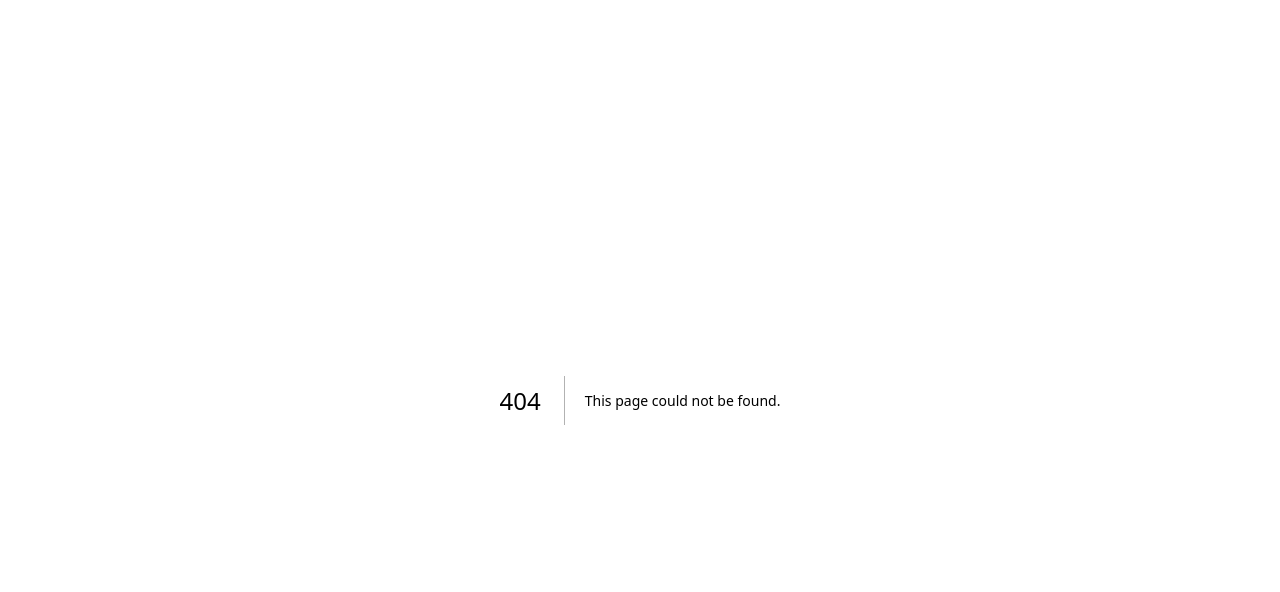
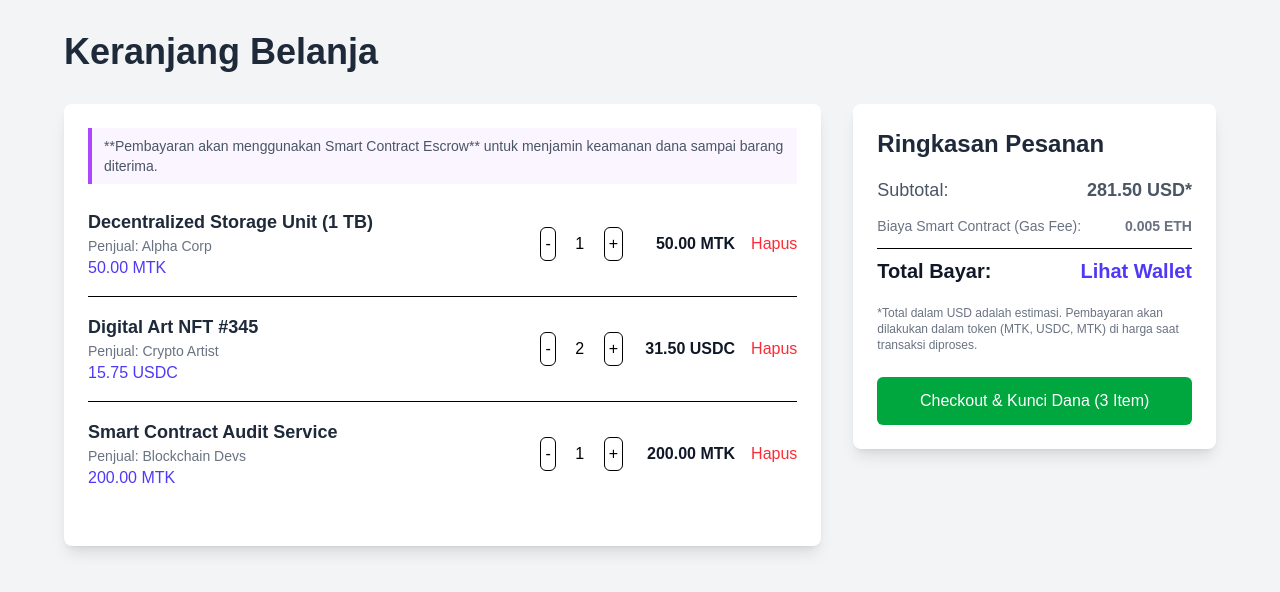
Before and after one commit to difhaels/dexx-fe, a Next.js app: page /user/cart in a window 1280 px wide. Before the commit this address had no page. Shown: the top 592 px of the page. Built offline with nearby package versions, Linux system fonts and the light colour scheme.

Commit message:
rename transaction n add cart

```diff
--- /dev/null
+++ b/src/app/user/cart/page.js
@@ -0,0 +1,242 @@
+"use client";
+import { useState, useMemo } from "react";
+import Head from "next/head";
+
+// Dummy Data untuk mensimulasikan item di keranjang
+const initialCartItems = [
+  {
+    id: 101,
+    name: "Decentralized Storage Unit (1 TB)",
+    price: 50.0,
+    token: "MTK",
+    quantity: 1,
+    seller: "Alpha Corp",
+  },
+  {
+    id: 102,
+    name: "Digital Art NFT #345",
+    price: 15.75,
+    token: "USDC",
+    quantity: 2,
+    seller: "Crypto Artist",
+  },
+  {
+    id: 103,
+    name: "Smart Contract Audit Service",
+    price: 200.0,
+    token: "MTK",
+    quantity: 1,
+    seller: "Blockchain Devs",
+  },
+];
+
+export default function CartPage() {
+  const [cartItems, setCartItems] = useState(initialCartItems);
+  const [isProcessing, setIsProcessing] = useState(false);
+
+  // Fungsi untuk menghapus item
+  const handleRemoveItem = (id) => {
+    setCartItems(cartItems.filter((item) => item.id !== id));
+  };
+
+  // Fungsi untuk mengubah kuantitas
+  const handleQuantityChange = (id, newQuantity) => {
+    if (newQuantity < 1) return;
+    setCartItems(
+      cartItems.map((item) =>
+        item.id === id ? { ...item, quantity: newQuantity } : item
+      )
+    );
+  };
+
+  // Menghitung Subtotal
+  const subtotal = useMemo(() => {
+    // Note: Dalam aplikasi nyata, ini harus memperhitungkan token yang berbeda (MTK vs USDC)
+    // Untuk simulasi ini, kita hanya menjumlahkan harga total (sebagai nilai mata uang)
+    return cartItems.reduce((acc, item) => acc + item.price * item.quantity, 0);
+  }, [cartItems]);
+
+  // Fungsi untuk Checkout (Smart Contract Interaction Simulation)
+  const handleCheckout = () => {
+    if (cartItems.length === 0) {
+      alert("Keranjang belanja Anda kosong!");
+      return;
+    }
+
+    setIsProcessing(true);
+    console.log("Memicu Transaksi Smart Contract...");
+
+    // Simulasi interaksi blockchain:
+    setTimeout(() => {
+      setIsProcessing(false);
+      alert(
+        "✅ Checkout Berhasil! Smart Contract telah mengunci dana Anda (Escrow)."
+      );
+      // Dalam aplikasi nyata, keranjang akan dikosongkan setelah transaksi berhasil on-chain
+      // setCartItems([]);
+    }, 3000);
+  };
+
+  return (
+    <div className="min-h-screen bg-gray-100 p-8">
+      <Head>
+        <title>Keranjang Belanja | Marketplace</title>
+      </Head>
+
+      <div className="mx-auto max-w-6xl">
+        <h1 className="mb-8 text-4xl font-bold text-gray-800">
+          Keranjang Belanja
+        </h1>
+
+        <div className="grid grid-cols-1 gap-8 lg:grid-cols-3">
+          {/* Kolom Kiri: Daftar Item */}
+          <div className="lg:col-span-2">
+            <div className="rounded-lg bg-white p-6 shadow-lg">
+              {/* Pesan Kunci Blockchain */}
+              <p className="mb-6 text-sm text-gray-600 border-l-4 border-purple-500 pl-3 py-2 bg-purple-50">
+                **Pembayaran akan menggunakan Smart Contract Escrow** untuk
+                menjamin keamanan dana sampai barang diterima.
+              </p>
+
+              {cartItems.length > 0 ? (
+                cartItems.map((item) => (
+                  <div
+                    key={item.id}
+                    className="mb-4 flex items-center justify-between border-b pb-4 last:border-b-0"
+                  >
+                    <div className="flex-1">
+                      <h3 className="text-lg font-semibold text-gray-800">
+                        {item.name}
+                      </h3>
+                      <p className="text-sm text-gray-500">
+                        Penjual: {item.seller}
+                      </p>
+                      <p className="text-md font-medium text-indigo-600">
+                        {item.price.toFixed(2)} {item.token}
+                      </p>
+                    </div>
+
+                    <div className="flex items-center space-x-4">
+                      {/* Input Kuantitas */}
+                      <div className="flex items-center space-x-2">
+                        <button
+                          onClick={() =>
+                            handleQuantityChange(item.id, item.quantity - 1)
+                          }
+                          className="rounded-md border p-1"
+                        >
+                          -
+                        </button>
+                        <span className="w-8 text-center">{item.quantity}</span>
+                        <button
+                          onClick={() =>
+                            handleQuantityChange(item.id, item.quantity + 1)
+                          }
+                          className="rounded-md border p-1"
+                        >
+                          +
+                        </button>
+                      </div>
+
+                      {/* Total Baris */}
+                      <span className="w-24 text-right font-bold text-gray-900">
+                        {(item.price * item.quantity).toFixed(2)} {item.token}
+                      </span>
+
+                      {/* Hapus Item */}
+                      <button
+                        onClick={() => handleRemoveItem(item.id)}
+                        className="text-red-500 hover:text-red-700"
+                      >
+                        Hapus
+                      </button>
+                    </div>
+                  </div>
+                ))
+              ) : (
+                <div className="text-center py-10 text-gray-500">
+                  Keranjang belanja Anda kosong.
+                </div>
+              )}
+            </div>
+          </div>
+
+          {/* Kolom Kanan: Ringkasan & Checkout */}
+          <div className="lg:col-span-1">
+            <div className="sticky top-8 rounded-lg bg-white p-6 shadow-lg">
+              <h3 className="mb-4 text-2xl font-semibold text-gray-800">
+                Ringkasan Pesanan
+              </h3>
+
+              <div className="space-y-3">
+                <div className="flex justify-between text-lg text-gray-600">
+                  <span>Subtotal:</span>
+                  <span className="font-semibold">
+                    {subtotal.toFixed(2)} USD*
+                  </span>
+                </div>
+
+                <div className="flex justify-between text-sm text-gray-500">
+                  <span>Biaya Smart Contract (Gas Fee):</span>
+                  <span className="font-semibold">0.005 ETH</span>
+                </div>
+
+                <hr className="my-2" />
+
+                <div className="flex justify-between text-xl font-bold text-gray-900">
+                  <span>Total Bayar:</span>
+                  <span className="text-indigo-600">Lihat Wallet</span>
+                </div>
+
+                <p className="text-xs text-gray-500 pt-2">
+                  *Total dalam USD adalah estimasi. Pembayaran akan dilakukan
+                  dalam token ({initialCartItems.map((i) => i.token).join(", ")}
+                  ) di harga saat transaksi diproses.
+                </p>
+              </div>
+
+              <button
+                onClick={handleCheckout}
+                disabled={isProcessing || cartItems.length === 0}
+                className={`mt-6 w-full rounded-md py-3 text-white transition duration-300 ${
+                  isProcessing || cartItems.length === 0
+                    ? "cursor-not-allowed bg-gray-400"
+                    : "bg-green-600 hover:bg-green-700 focus:outline-none focus:ring-4 focus:ring-green-500 focus:ring-opacity-50"
+                }`}
+              >
+                {isProcessing ? (
+                  <span className="flex items-center justify-center">
+                    {/* Simulasi Loading Spinner */}
+                    <svg
+                      className="animate-spin -ml-1 mr-3 h-5 w-5 text-white"
+                      xmlns="http://www.w3.org/2000/svg"
+                      fill="none"
+                      viewBox="0 0 24 24"
+                    >
+                      <circle
+                        className="opacity-25"
+                        cx="12"
+                        cy="12"
+                        r="10"
+                        stroke="currentColor"
+                        strokeWidth="4"
+                      ></circle>
+                      <path
+                        className="opacity-75"
+                        fill="currentColor"
+                        d="M4 12a8 8 0 018-8V0C5.373 0 0 5.373 0 12h4zm2 5.291A7.962 7.962 0 014 12H0c0 3.042 1.135 5.824 3 7.938l3-2.647z"
+                      ></path>
+                    </svg>
+                    Memproses Smart Contract...
+                  </span>
+                ) : (
+                  `Checkout & Kunci Dana (${cartItems.length} Item)`
+                )}
+              </button>
+            </div>
+          </div>
+        </div>
+      </div>
+    </div>
+  );
+}
--- a/src/app/user/page.js
+++ b/src/app/user/page.js
@@ -127,7 +127,7 @@ export default function UserProfile() {
               </h3>
               <div className="grid grid-cols-2 gap-4">
                 {/* Fitur Keranjang Belanja (No. 7) */}
-                <Link href="/cart">
+                <Link href="/user/cart">
                   <span className="flex flex-col items-center justify-center rounded-lg bg-purple-50 p-6 text-center shadow-md transition duration-300 hover:bg-purple-100 hover:shadow-lg">
                     {/* <FaShoppingCart className="h-8 w-8 text-purple-600" /> */}
                     <span className="text-3xl">🛒</span>
@@ -141,7 +141,7 @@ export default function UserProfile() {
                 </Link>
 
                 {/* Fitur Riwayat Pembelian Saya (No. 8) */}
-                <Link href="/history">
+                <Link href="/user/history">
                   <span className="flex flex-col items-center justify-center rounded-lg bg-blue-50 p-6 text-center shadow-md transition duration-300 hover:bg-blue-100 hover:shadow-lg">
                     {/* <FaHistory className="h-8 w-8 text-blue-600" /> */}
                     <span className="text-3xl">🧾</span>
```
Also changed, not shown: src/app/user/history/page.js (renamed from src/app/user/transaction/page.js).
